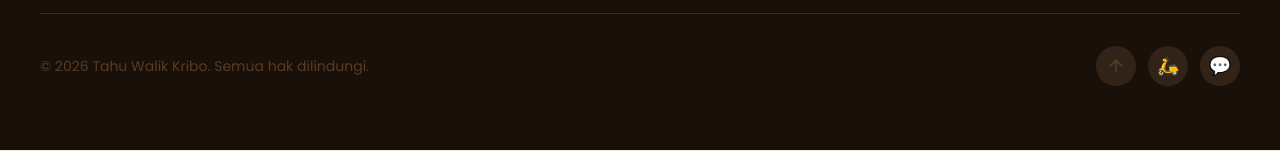
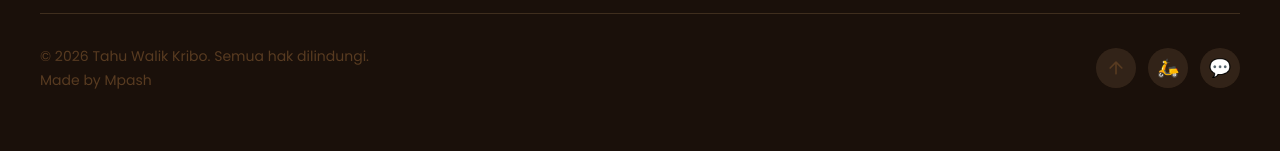
Before and after one commit to Ashaaardtp/twk-pi, a Next.js app: page / in a window 1280 px wide. Shown: the part 5157-5308 px from the top of the page. Built offline with nearby package versions, Linux system fonts and the light colour scheme.

Commit message:
Finishing (Kalau ga ada revisi)

```diff
--- a/src/components/sections/FooterSection.jsx
+++ b/src/components/sections/FooterSection.jsx
@@ -92,11 +92,14 @@ export default function FooterSection() {
                 &copy; {new Date().getFullYear()}{" "}
                 Tahu Walik Kribo. Semua hak
                 dilindungi.
+                <span className="mt-1 block text-[#947452]">
+                  Made by Mpash
+                </span>
               </p>
               <div className="flex items-center gap-3">
                 <ScrollToTop />
                 <a
-                  href="https://gofood.link"
+                  href="https://gofood.co.id/bandung/restaurant/tahu-walik-kribo-pasir-impun-barat-7c8d1e48-7b30-4425-874e-509a7e533653?as=gmaps"
                   target="_blank"
                   rel="noopener noreferrer"
                   className="w-10 h-10 rounded-full bg-[#947452]/20 flex items-center justify-center hover:bg-[#DA8A0A] transition-colors">
@@ -105,7 +108,7 @@ export default function FooterSection() {
                   </span>
                 </a>
                 <a
-                  href="https://wa.me/"
+                  href="https://wa.me/6283822144183"
                   target="_blank"
                   rel="noopener noreferrer"
                   className="w-10 h-10 rounded-full bg-[#947452]/20 flex items-center justify-center hover:bg-[#DA8A0A] transition-colors">
--- a/src/components/sections/HeroContent.jsx
+++ b/src/components/sections/HeroContent.jsx
@@ -15,7 +15,7 @@ function HeroStatic() {
         Super Partner · GoFood
       </p>
       <h1 className="mb-0 mt-5 text-[2.5rem] font-bold leading-[1.15] tracking-tight text-[#1a100a] sm:mt-6 sm:text-6xl lg:text-7xl">
-        Tahu Walik
+        Tahu Walik Kribo
       </h1>
       <p className="mb-0 mt-3 text-xl font-medium leading-snug text-[#583b21] sm:mt-4 sm:text-2xl lg:text-3xl">
         Pasir Impun
```
